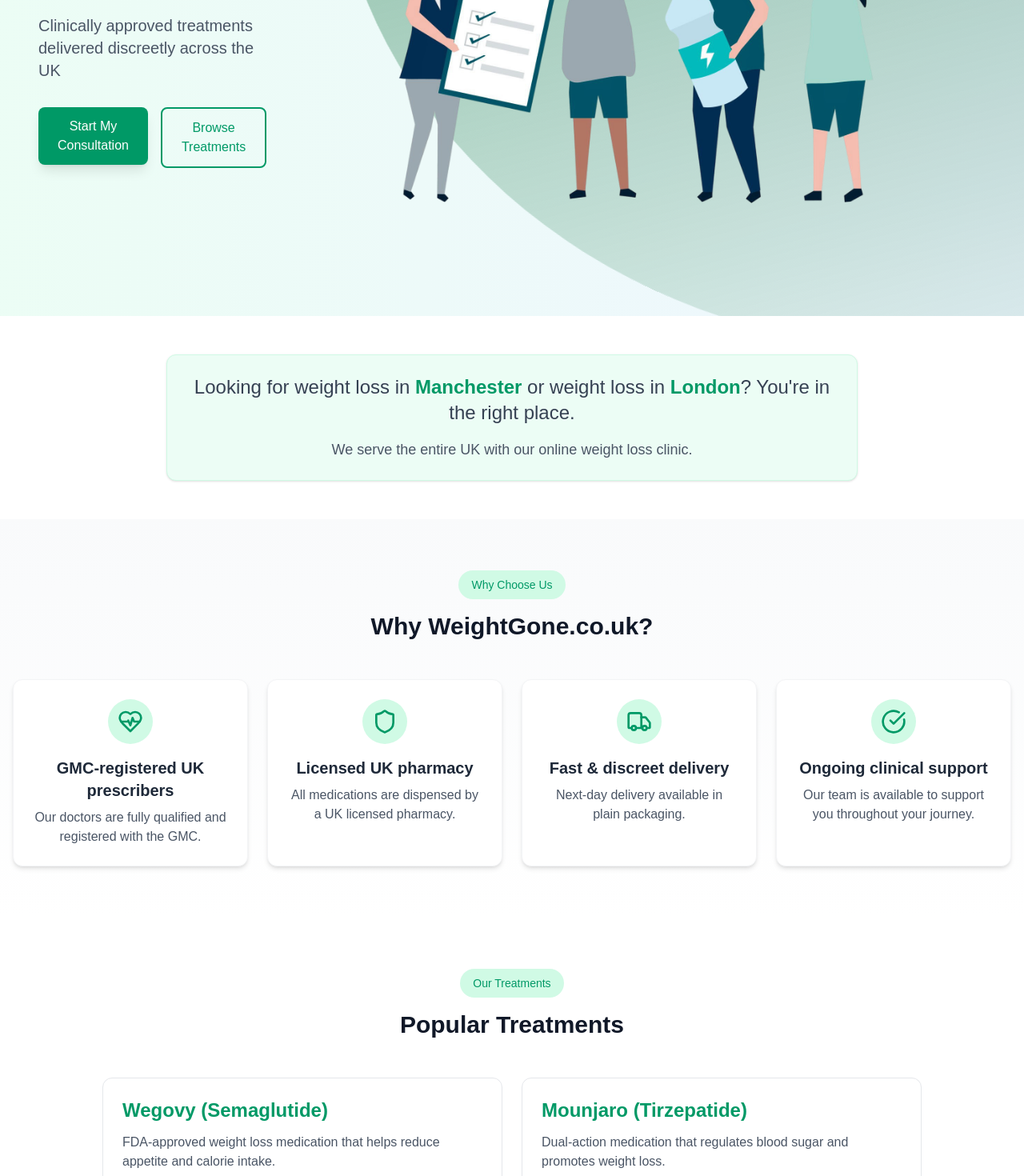
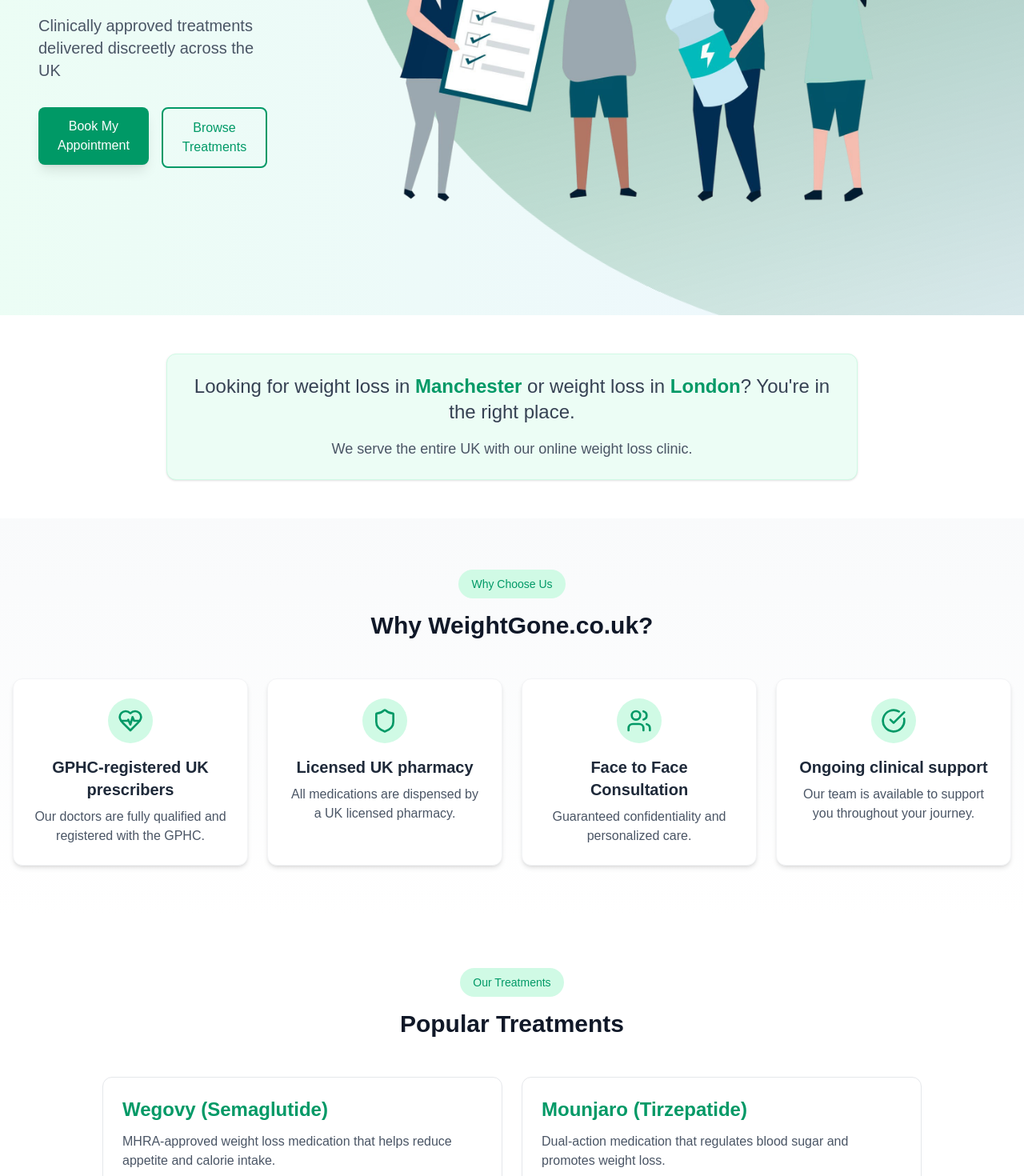
Before and after one commit to shanker21/weight, a Next.js app: page / in a window 1280 px wide. Shown: the part 560-2030 px from the top of the page at 80% size. Built offline with nearby package versions, Linux system fonts and the light colour scheme.

Commit message:
testing on vercel

```diff
--- a/src/app/page.tsx
+++ b/src/app/page.tsx
@@ -1,7 +1,7 @@
 'use client';
 
 import Link from 'next/link';
-import { CheckCircle, Truck, Shield, HeartPulse } from "lucide-react";
+import { CheckCircle, Users, Shield, HeartPulse } from "lucide-react";
 import Image from "next/image";
 import { useInView } from 'react-intersection-observer';
 
@@ -28,7 +28,7 @@
     {
       name: "Wegovy (Semaglutide)",
       description:
-        "FDA-approved weight loss medication that helps reduce appetite and calorie intake.",
+        "MHRA-approved weight loss medication that helps reduce appetite and calorie intake.",
       price: "£199/month",
       slug: "wegovy",
     },
@@ -50,7 +50,7 @@
     {
       title: "Clinician Reviews Your Info",
       description:
-        "Our GMC-registered doctors will assess your suitability for treatment.",
+        "Our GPHC-registered doctors will assess your suitability for treatment.",
     },
     {
       title: "Treatment Delivered to Your Door",
@@ -101,7 +101,7 @@
           <Link
           href="/consult">
           <button className="cursor-pointer bg-emerald-600 hover:bg-emerald-700 text-white font-medium py-3 px-6 rounded-lg transition-all duration-300 transform hover:-translate-y-1 shadow-lg hover:shadow-emerald-200">
-            Start My Consultation
+            Book My Appointment
           </button>
           </Link>
           <Link
@@ -171,10 +171,10 @@
                 </div>
               </div>
               <h3 className="text-xl font-semibold mb-2 text-center text-gray-800">
-                GMC-registered UK prescribers
+                GPHC-registered UK prescribers
               </h3>
               <p className="text-gray-600 text-center">
-                Our doctors are fully qualified and registered with the GMC.
+                Our doctors are fully qualified and registered with the GPHC.
               </p>
             </div>
             <div className="bg-white p-6 rounded-xl shadow-md hover:shadow-lg transition-shadow duration-300 border border-gray-100 hover:border-emerald-100">
@@ -193,14 +193,14 @@
             <div className="bg-white p-6 rounded-xl shadow-md hover:shadow-lg transition-shadow duration-300 border border-gray-100 hover:border-emerald-100">
               <div className="flex justify-center mb-4">
                 <div className="bg-emerald-100 p-3 rounded-full">
-                  <Truck className="h-8 w-8 text-emerald-600" />
+                  <Users className="h-8 w-8 text-emerald-600" />
                 </div>
               </div>
               <h3 className="text-xl font-semibold mb-2 text-center text-gray-800">
-                Fast & discreet delivery
+                Face to Face Consultation
               </h3>
               <p className="text-gray-600 text-center">
-                Next-day delivery available in plain packaging.
+                Guaranteed confidentiality and personalized care.
               </p>
             </div>
             <div className="bg-white p-6 rounded-xl shadow-md hover:shadow-lg transition-shadow duration-300 border border-gray-100 hover:border-emerald-100">
@@ -400,7 +400,7 @@
           <Link
           href="/consult">
           <button className="cursor-pointer bg-white text-emerald-600 hover:bg-gray-100 font-medium py-3 px-8 rounded-lg transition-all duration-300 transform hover:-translate-y-1 shadow-lg hover:shadow-xl">
-            Start My Consultation
+            Book My Appointment
           </button>
           </Link>
         </div>
```
Also changed, not shown: vercel.json (added).
